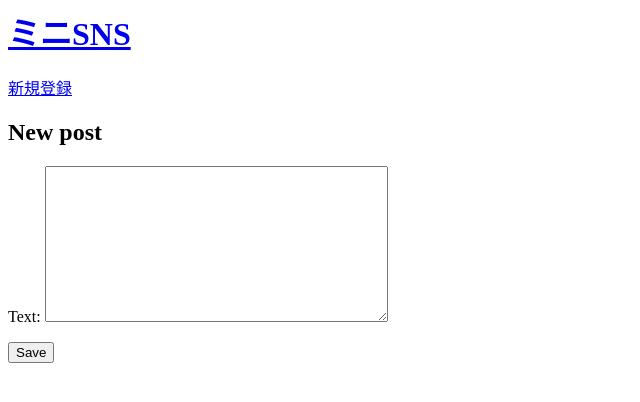
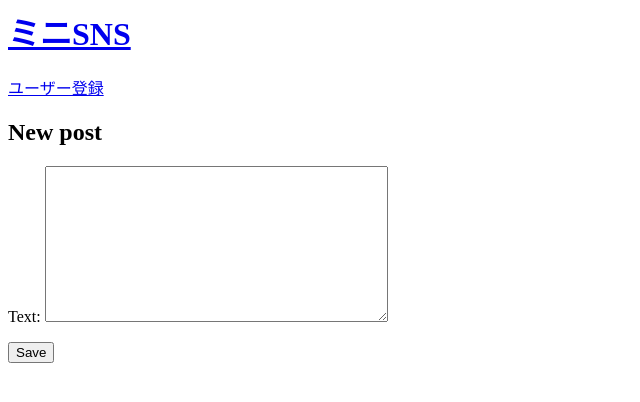
Before and after one commit to KobayashiYoh/mini_sns, a Django app: page /post/new/ in a window 1280 px wide. Shown: the top 402 px of the page, without its empty margins (0-640 px from the left). Run offline with Django 3.2, Linux system fonts and the light colour scheme.

Commit message:
新規登録をユーザー登録に変更

```diff
--- a/timeline/templates/timeline/base.html
+++ b/timeline/templates/timeline/base.html
@@ -8,7 +8,7 @@
             <h1><a href="/">ミニSNS</a></h1>
         </div>
         <div>
-            <a href="/signup">新規登録</a>
+            <a href="/signup">ユーザー登録</a>
         </div>
         {% block content %}
         {% endblock %}
```
